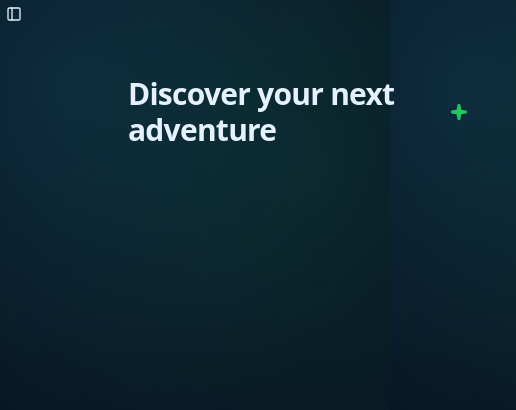
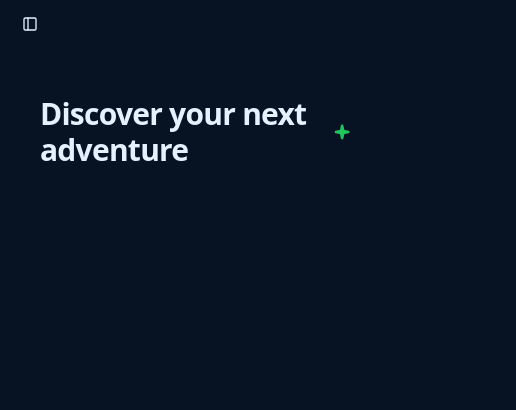
Before and after one commit to not-oleksii/nexty-hub-app, a Next.js app: page /discover-list in a window 390 px wide. Shown: the top 410 px of the page, 516 px wide, since content can reach past the window. Built offline with nearby package versions, Linux system fonts and the light colour scheme; no server answers; the database is empty.

Commit message:
fix(layout): center content and fix mobile layout with SidebarInset

```diff
--- a/src/app/(authorized)/layout.tsx
+++ b/src/app/(authorized)/layout.tsx
@@ -1,6 +1,10 @@
 import { AppSidebar } from '@/components/app-sidebar';
 import { ContentWrapper } from '@/components/layout/content';
-import { SidebarProvider, SidebarTrigger } from '@/components/ui/sidebar';
+import {
+  SidebarInset,
+  SidebarProvider,
+  SidebarTrigger,
+} from '@/components/ui/sidebar';
 
 type AuthorizedLayoutProps = {
   children: React.ReactNode;
@@ -10,10 +14,16 @@ export default function AuthorizedLayout({ children }: AuthorizedLayoutProps) {
   return (
     <SidebarProvider>
       <AppSidebar />
-      <main>
-        <SidebarTrigger />
-        <ContentWrapper className="mx-20 max-w-7xl">{children}</ContentWrapper>
-      </main>
+
+      <SidebarInset className="min-h-svh">
+        <header className="flex h-12 items-center gap-2 px-4">
+          <SidebarTrigger />
+        </header>
+
+        <ContentWrapper className="mx-auto w-full max-w-7xl px-4 md:px-6">
+          {children}
+        </ContentWrapper>
+      </SidebarInset>
     </SidebarProvider>
   );
 }
--- a/src/components/layout/content/content.tsx
+++ b/src/components/layout/content/content.tsx
@@ -3,5 +3,7 @@ import { cn } from '@/lib/utils';
 import type { ContentProps } from './types';
 
 export function ContentWrapper({ className, ...props }: ContentProps) {
-  return <main className={cn('mx-auto w-full p-6', className)} {...props} />;
+  // NOTE: This is a layout wrapper, not the document <main>.
+  // Keep semantics in the page/layout components.
+  return <div className={cn('w-full p-6', className)} {...props} />;
 }
```
